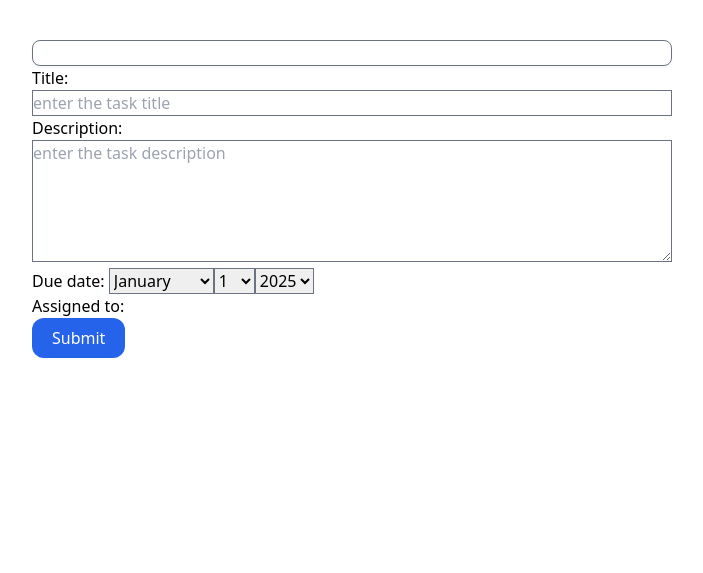
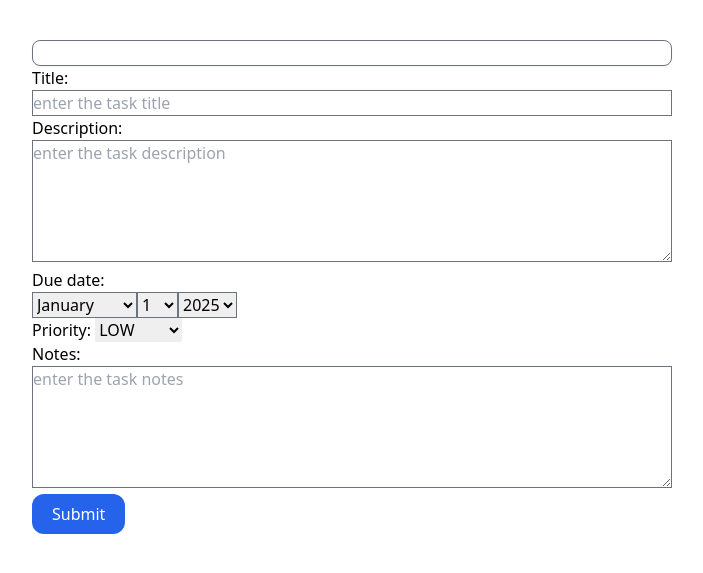
Before and after one commit to tuhinalrakib/django-task-management, a Django app: page /tasks/task-create/ in a window 1280 px wide. Shown: the top 573 px of the page, without its empty margins (288-991 px from the left). Run offline with Django 5.2, Linux system fonts and the light colour scheme; data that the repository does not hold is empty.

Commit message:
CRUD comiit

```diff
--- a/tasks/forms.py
+++ b/tasks/forms.py
@@ -1,5 +1,5 @@
 from django import forms
-from tasks.models import Task
+from tasks.models import Task,TaskDetails
 
 # Django Form
 class TaskForm (forms.Form) :
@@ -43,7 +43,7 @@ class styledFormMixin :
 class TaskModelForm (styledFormMixin,forms.ModelForm) :
     class Meta :
         model = Task
-        fields = ['title','description','due_date','assigned_to']
+        fields = ['title','description','due_date']
         widgets = {
             "due_date" : forms.SelectDateWidget,
             "assigned_to" : forms.CheckboxSelectMultiple
@@ -53,3 +53,12 @@ class TaskModelForm (styledFormMixin,forms.ModelForm) :
     def __init__(self, *arg, **kwarg):
         super().__init__(*arg, **kwarg)
         self.apply_styled_widgets()
+
+class TaskDetailsForm(styledFormMixin,forms.ModelForm) :
+    class Meta:
+        model = TaskDetails
+        fields = ["priority", "notes"]
+
+    def __init__(self, *arg, **kwarg):
+        super().__init__(*arg, **kwarg)
+        self.apply_styled_widgets()
--- a/tasks/models.py
+++ b/tasks/models.py
@@ -21,7 +21,7 @@ class Task(models.Model) :
         related_name= "project_tasks",
         default=1
         )
-    assigned_to = models.ManyToManyField("Employee",related_name= "tasks")
+    # assigned_to = models.ManyToManyField("Employee",related_name= "tasks")
     title = models.CharField(max_length=250)
     description = models.TextField()
     due_date = models.DateField()
--- a/tasks/templates/dashboard/manager-dashboard.html
+++ b/tasks/templates/dashboard/manager-dashboard.html
@@ -18,6 +18,7 @@
           <div class="w-2 h-2 bg-green-500 rounded-full"></div>
           <div>
             <span>{{task.title}}</span>
+            {% comment %} <span>{{task.status}}</span> {% endcomment %}
           </div>
         </div>
         <div>
--- a/tasks/templates/task.html
+++ b/tasks/templates/task.html
@@ -11,13 +11,16 @@
     <div class="w-1/2 mx-auto mt-10">
         <div>
         {% if message %}
-            <p>{{ message }}</p>
+            {% for message in message %}
+                <div class="p-2 {% if message.tags == 'success' %}bg-green-600{% endif %}">{{message}}</div>
+            {% endfor %}
         {% endif %}
     </div>
     <form method="POST">
         <input type="text" class="border border-gray-500 w-full rounded-lg shadow-sm focus:border-gray-200">
         {% csrf_token %}
-        {{ form.as_p }}
+        {{ task_form }}
+        {{ task_details_form }}
         <button type="submit" class="py-2 px-5 rounded-xl bg-blue-600 text-white">Submit</button>
     </form>
     </div>
--- a/tasks/urls.py
+++ b/tasks/urls.py
@@ -3,9 +3,9 @@ from tasks.views import dashboard, managerDashboard, userDashboard, test, task_c
 
 urlpatterns = [
     path("dashboard/", dashboard),
-    path("manager-dashboard/", managerDashboard),
+    path("manager-dashboard/", managerDashboard, name="manager"),
     path("user-dashboard/", userDashboard),
     path("test/", test),
-    path("task-create/", task_create),
+    path("task-create/", task_create, name="task-create"),
     path("show-task/", show_task)
 ]
--- a/tasks/views.py
+++ b/tasks/views.py
@@ -1,16 +1,18 @@
-from django.shortcuts import render
+from django.shortcuts import render, redirect
 from django.http import HttpResponse
-from tasks.forms import TaskForm, TaskModelForm
+from tasks.forms import TaskForm, TaskModelForm, TaskDetailsForm
 from tasks.models import Employee, Task, TaskDetails, Project
 from datetime import date, timedelta
 from django.db.models import Q,Count, Max, Min, Avg
+from django.contrib import messages
 
 # Create your views here.
 def dashboard(request) :
     return render(request, "dashboard/dashboard.html")
 
 def managerDashboard(request) :
-    tasks = Task.objects.select_related("details").prefetch_related("assigned_to").all()
+    type = request.GET.get("type", "all")
+    # print(type)
 
     #geting Task Count
     # total_task = tasks.count()
@@ -32,6 +34,18 @@ def managerDashboard(request) :
         pending_task = Count("id", filter=Q(status = "PENDING"))
     )
 
+    # retrieve task Data
+    base_query = Task.objects.select_related("details")
+
+    if type == "completed" :
+        tasks = base_query.filter(status = "COMPLETED")
+    elif type == "in-progress" :
+        tasks = base_query.filter(status = "INPROGRESS")
+    elif type == "pending" :
+        tasks = base_query.filter(status = "PENDING")
+    elif type == "all" :
+        tasks = base_query.all()
+
     context = {
         "tasks" : tasks,
         "counts" : counts,
@@ -47,17 +61,27 @@ def test(request) :
 
 def task_create(request) :
     # employees = Employee.objects.all()
-    form = TaskModelForm () # get method
+    task_form = TaskModelForm () # get method
+    task_details_form = TaskDetailsForm()
 
     # POST form
     if request.method == "POST" :
-        form = TaskModelForm(request.POST)
-        if form.is_valid() :
+        task_form = TaskModelForm (request.POST)
+        task_details_form = TaskDetailsForm(request.POST)
+        if task_form.is_valid() and task_details_form.is_valid() :
             # --For Django ModelForm--
-            form.save()
-            return render(request, "task.html",{"form" : form, "message" : "task added successfully!"})
+            task = task_form.save()
+            task_detail = task_details_form.save(commit=False)
+            task_detail.task = task
+            task_detail.save()
 
-    context = {"form" : form}
+            messages.success(request,"Task Created Successfully")
+            return redirect("task-create")
+
+    context = {
+        "task_form" : task_form,
+        "task_details_form" : task_details_form
+        }
     return render(request, "task.html" , context)
 
 def show_task(request) :
```
Also changed, not shown: tasks/templates/dashboard/dashboard.html (+8 -0 lines), tasks/migrations/0002_remove_task_assigned_to_alter_task_project.py (added).
